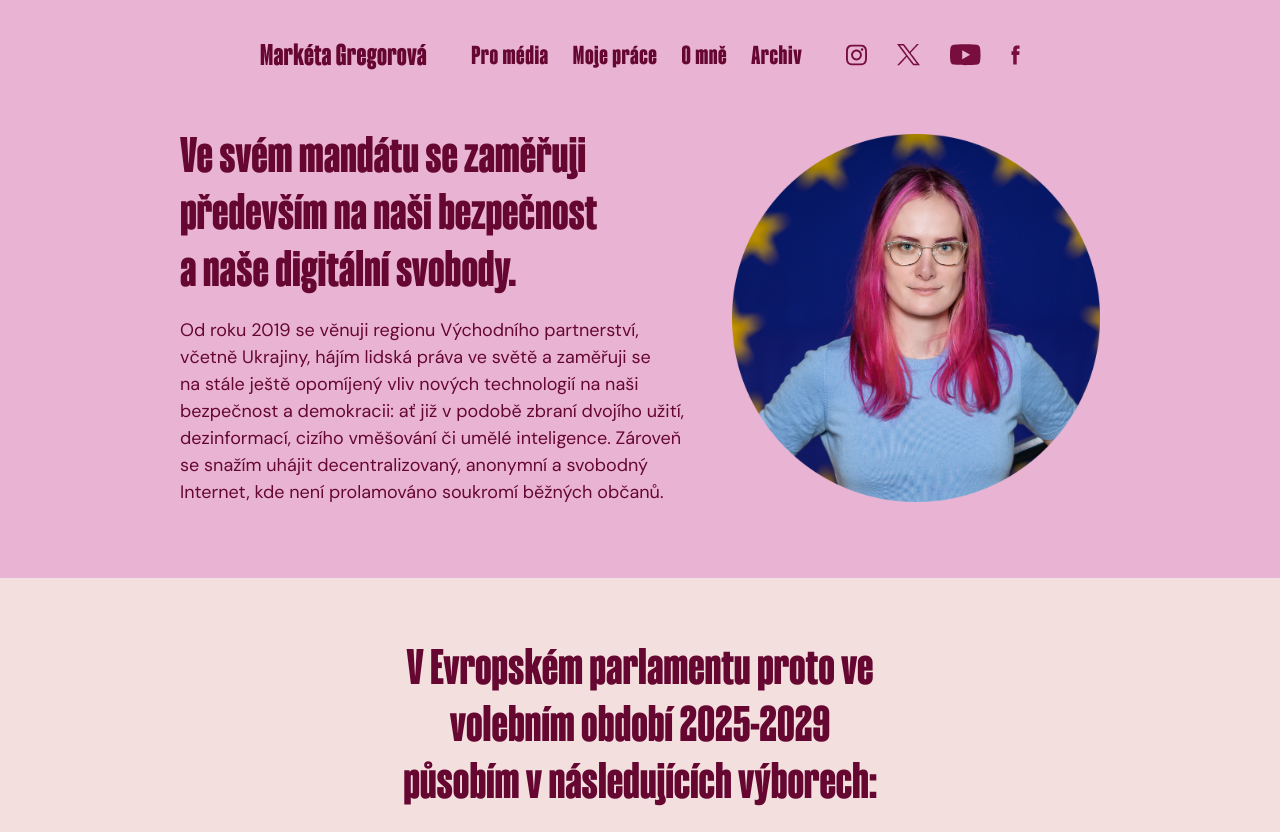
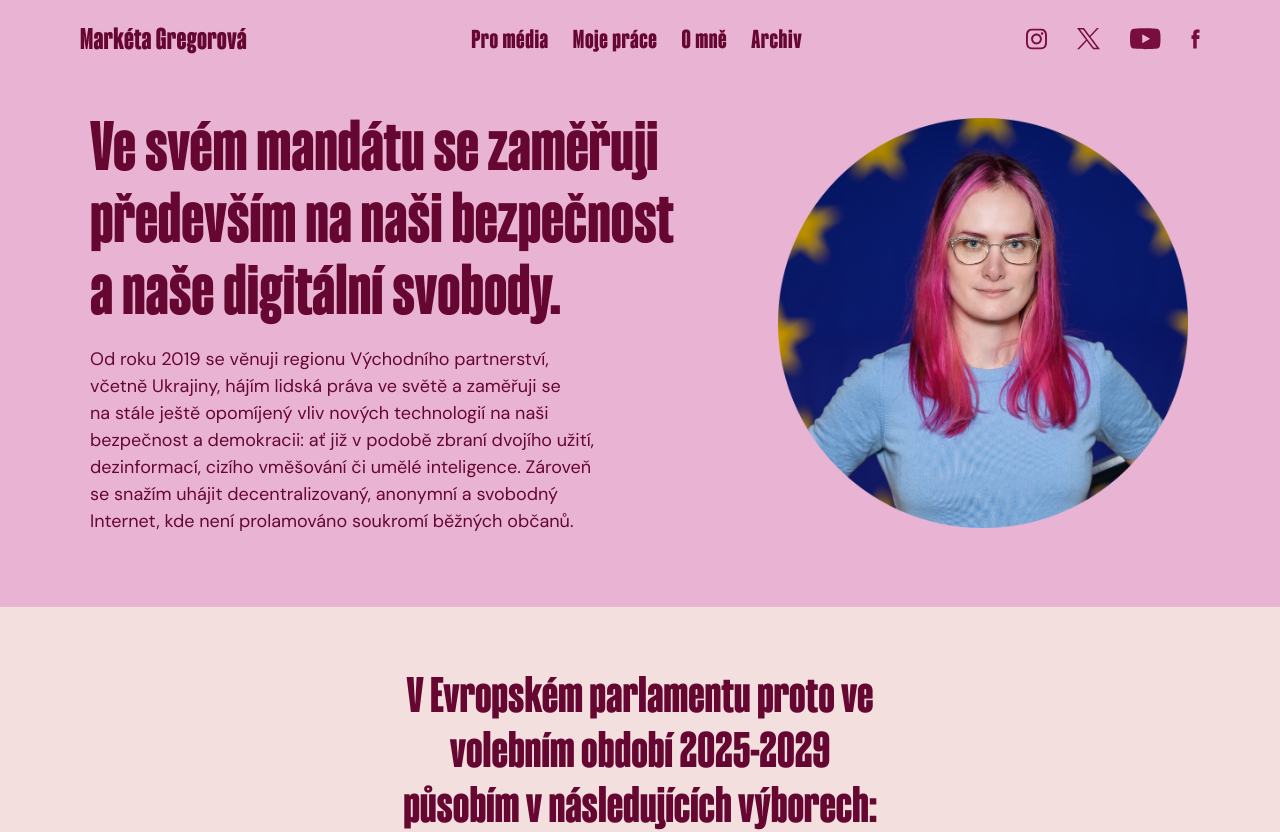
Before and after one commit to caroluxurians/mgreg, a Next.js app: page /moje-prace in a window 1280 px wide. Shown: the top 832 px of the page. Built offline with nearby package versions, Linux system fonts and the light colour scheme.

Commit message:
xl styles

```diff
--- a/app/components/Header.tsx
+++ b/app/components/Header.tsx
@@ -15,7 +15,7 @@ const Header = ({
   display,
   sectionsTextSize = "md:text-[25px] md:tracking-[0.5px]",
   headingTextSize = "md:text-[30px] md:tracking-[0.3px]",
-  wrapperStyles = "md:mt-6 md:mx-auto md:w-[650px] lg:w-[920px]",
+  wrapperStyles = "md:mt-6 md:mx-auto md:w-[700px] lg:w-[900px] xl:w-[1120px]",
 }: HeaderProps) => {
   return (
     <header className={classNames(`${display} w-full`)}>
@@ -27,7 +27,7 @@ const Header = ({
         sm:mt-7
         ${wrapperStyles}
         lg:pt-0
-        xl:h-auto xl:pt-4 xl:px-20
+        xl:h-auto
         2xl:w-[1267px] 2xl:mx-auto 2xl:px-0`)}
       >
         <div
--- a/app/components/HeaderMobile.tsx
+++ b/app/components/HeaderMobile.tsx
@@ -3,7 +3,7 @@ import HamburgerMenu from "./HamburgerMenu";
 const HeaderMobile = () => {
   return (
     <div className="sm:flex sm:justify-center md:hidden">
-      <div className="flex justify-between items-end mx-5 mt-7 border-b-1 border-dark-pink sm:w-[560px] sm:mx-0 mt-0">
+      <div className="flex justify-between items-end w-[350px] mx-auto mt-7 border-b-1 border-dark-pink sm:w-[560px] sm:mx-0 mt-0">
         <div className="font-heading text-dark-pink text-[25px] tracking-[0.25px] sm:text-[30px]">
           Markéta Gregorová
         </div>
--- a/app/moje-prace/page.tsx
+++ b/app/moje-prace/page.tsx
@@ -15,13 +15,15 @@ const MojePrace = () => {
 
         <div className="sm:flex sm:justify-center">
           <div
-            className="h-screen max-h-screen flex flex-col pt-7 gap-5 px-5
-            sm:h-auto sm:grid sm:grid-cols-[3fr_2fr] sm:px-10 sm:gap-0 sm:pb-10 sm:w-[640px]
-            md:w-[730px] md:pt-10
-            lg:w-[1000px] lg:pt-14 lg:pb-18"
+            className="h-screen max-h-screen flex flex-col pt-7 gap-5
+            w-[350px] mx-auto
+            sm:h-auto sm:grid sm:grid-cols-[3fr_2fr] sm:gap-0 sm:pb-10 sm:w-[560px]
+            md:w-[700px] md:pt-10
+            lg:w-[900px] lg:pt-0 lg:pb-0 lg:mt-14 lg:mb-18
+            xl:w-[1100px] xl:grid-cols-[5fr_3fr]"
           >
             <div className="flex flex-col gap-5">
-              <div className="font-heading flex flex-col text-[30px]/[30px] sm:text-[35px]/[37px] md:text-[40px]/[47px] lg:text-[50px]/[57px]">
+              <div className="font-heading flex flex-col text-[30px]/[30px] sm:text-[35px]/[37px] md:text-[40px]/[47px] lg:text-[50px]/[55px] xl:text-[70px]/[72px]">
                 <span>Ve svém mandátu se zaměřuji</span>
                 <span>především na naši bezpečnost</span>
                 <span>a naše digitální svobody.</span>
@@ -67,7 +69,7 @@ const MojePrace = () => {
               height={309}
               width={309}
               alt="Markéta large icon"
-              className="block mx-auto sm:hidden md:block md:ml-2 md:mt-1 lg:w-[368px] lg:h-[368px] lg:ml-0 lg:mt-2"
+              className="block mx-auto sm:hidden md:block md:ml-2 md:mt-1 md:w-[270px] md:h-[270px] lg:w-[360px] lg:h-[360px] lg:ml-0 lg:mt-2 xl:h-[410px] xl:w-[410px]"
               unoptimized
             />
             <Image
@@ -82,7 +84,7 @@ const MojePrace = () => {
         </div>
 
         <div className="flex flex-col bg-beige py-16 gap-6 sm:py-10 md:pt-15 md:pb-20">
-          <div className="font-heading text-center text-[30px]/[34px] sm:text-[35px]/[39px] md:text-[40px]/[47px] lg:text-[50px]/[57px]">
+          <div className="font-heading text-center text-[30px]/[34px] sm:text-[35px]/[39px] md:text-[40px]/[47px] lg:text-[50px]/[55px]">
             V Evropském parlamentu proto ve<br />
             volebním období 2025-2029<br />
             působím v následujících výborech:<br />
@@ -100,7 +102,7 @@ const MojePrace = () => {
 
         <div className="flex flex-col bg-light-pink gap-7 py-16 sm:pt-10 sm:pb-12 sm:gap-6 lg:gap-7 lg:pt-14 lg:pb-22">
 
-          <div className="font-heading text-center text-[30px]/[34px] sm:text-[35px]/[39px] md:text-[40px]/[47px] lg:text-[50px]/[57px]">
+          <div className="font-heading text-center text-[30px]/[34px] sm:text-[35px]/[39px] md:text-[40px]/[47px] lg:text-[50px]/[55px]">
             Zároveň jsem<br /> místopředsedkyní
           </div>
 
```
